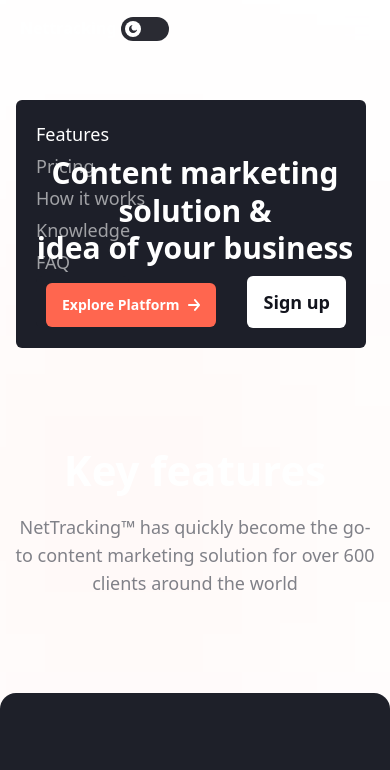
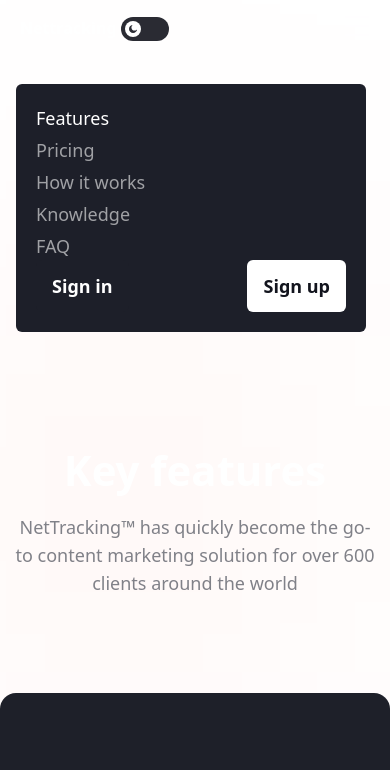
Before and after one commit to ArnabTo/nettrack-html-site, a website built with Vite: page index.html in a window 390 px wide. Both pictures are taken after a click on the button "Menu". Shown: the top 770 px of the page. Built offline with nearby package versions, Linux system fonts and the light colour scheme.

Commit message:
fixed ui issue

```diff
--- a/index.html
+++ b/index.html
@@ -115,7 +115,7 @@
                                 </svg>
                             </button>
                             <div
-                                class="hamburger-menu flex flex-col gap-3 absolute top-20 right-1 w-full mx-auto p-5 hidden">
+                                class="hamburger-menu flex flex-col gap-3 absolute top-16 right-1 w-full mx-auto p-5 hidden z-50">
                                 <div class="bg-[#1D1F29] p-5 rounded-md">
                                     <div class="nav-menues">
                                         <ul class="flex flex-col gap-1">
```
